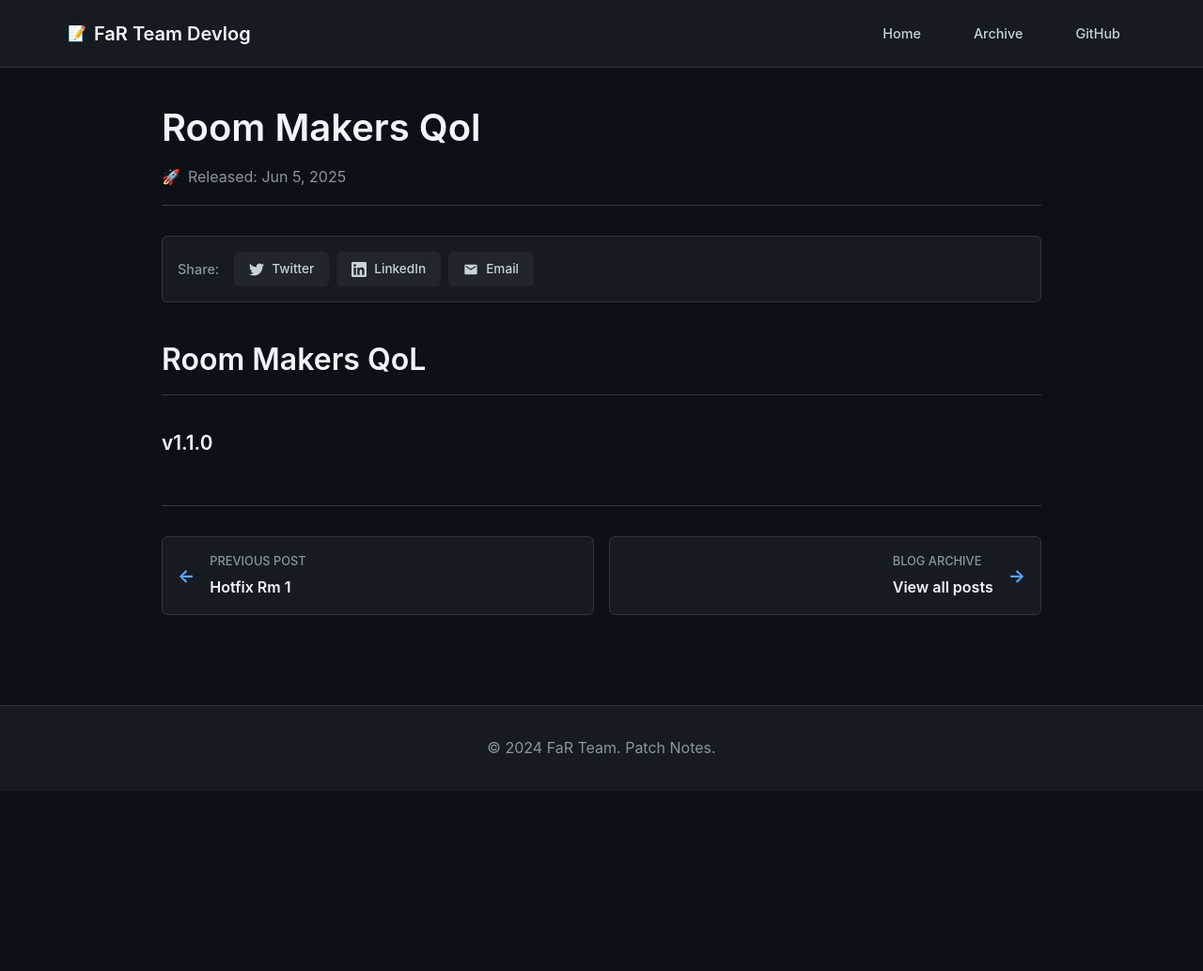
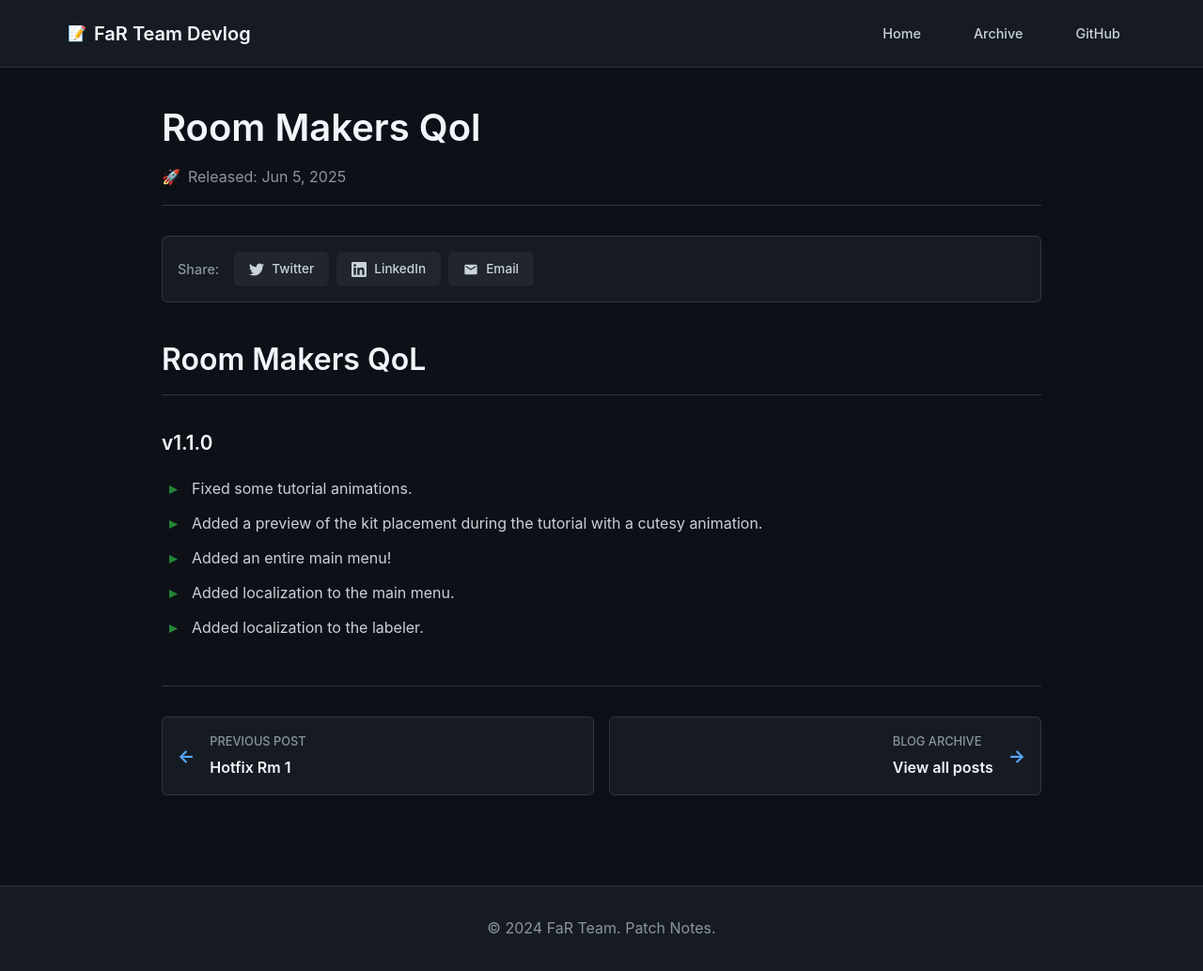
Before and after one commit to FaR-Team/patch-notes, a Jekyll site: the page built from _posts/2025-06-05-Room-Makers-QoL.md, in a window 1280 px wide and 1034 px high. Shown: the whole window at 94% size. Built offline with Jekyll 4.4.1, drawn with Linux system fonts in a browser that asks for light colours; our own code applies the rules of GitHub Pages for plain Markdown files.

Commit message:
Update 2025-06-05-Room-Makers-QoL.md

```diff
--- a/_posts/2025-06-05-Room-Makers-QoL.md
+++ b/_posts/2025-06-05-Room-Makers-QoL.md
@@ -1,3 +1,9 @@
 # Room Makers QoL
 
 ### v1.1.0
+
++ Fixed some tutorial animations.
++ Added a preview of the kit placement during the tutorial with a cutesy animation.
++ Added an entire main menu!
++ Added localization to the main menu.
++ Added localization to the labeler.
```
